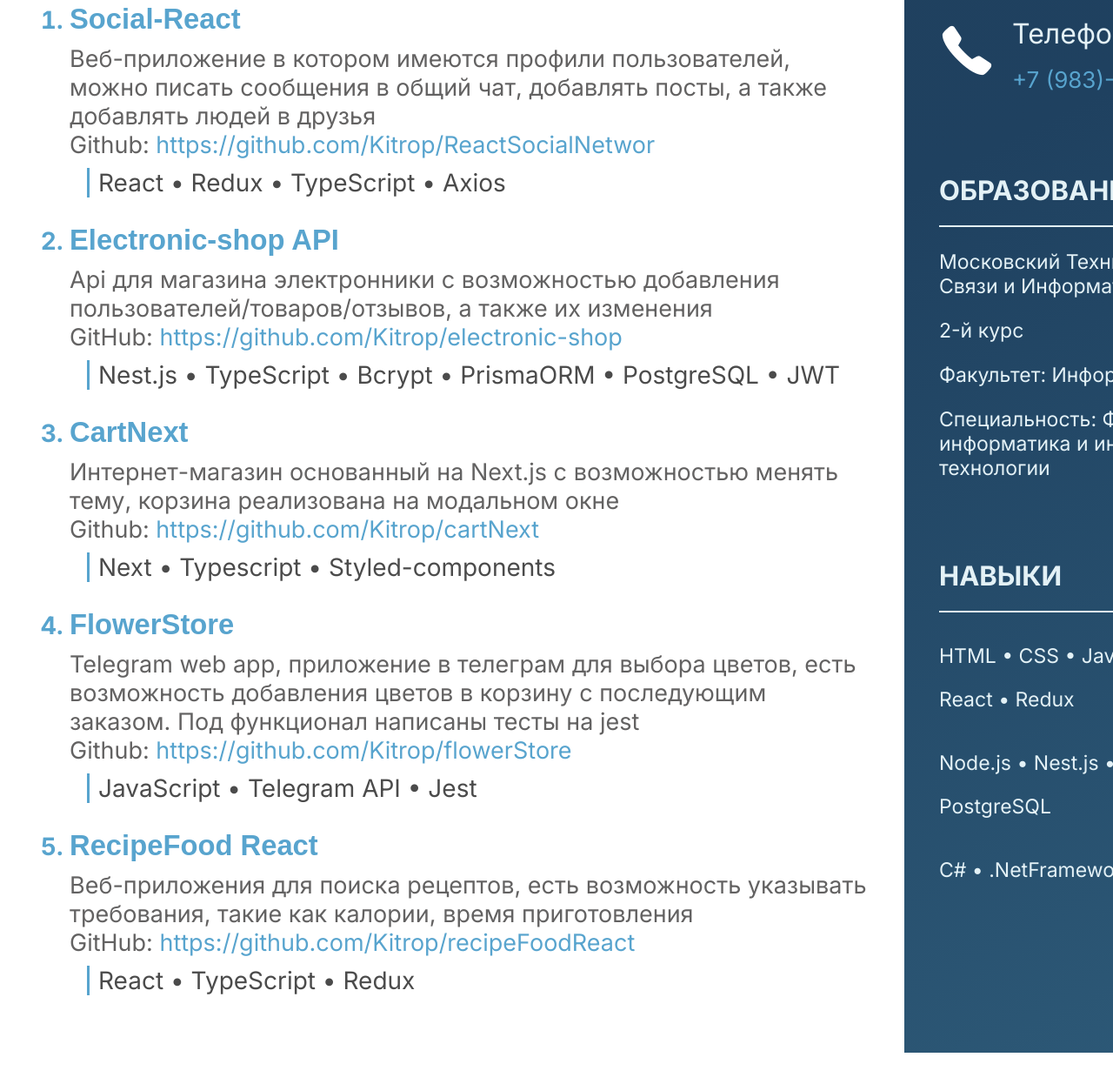
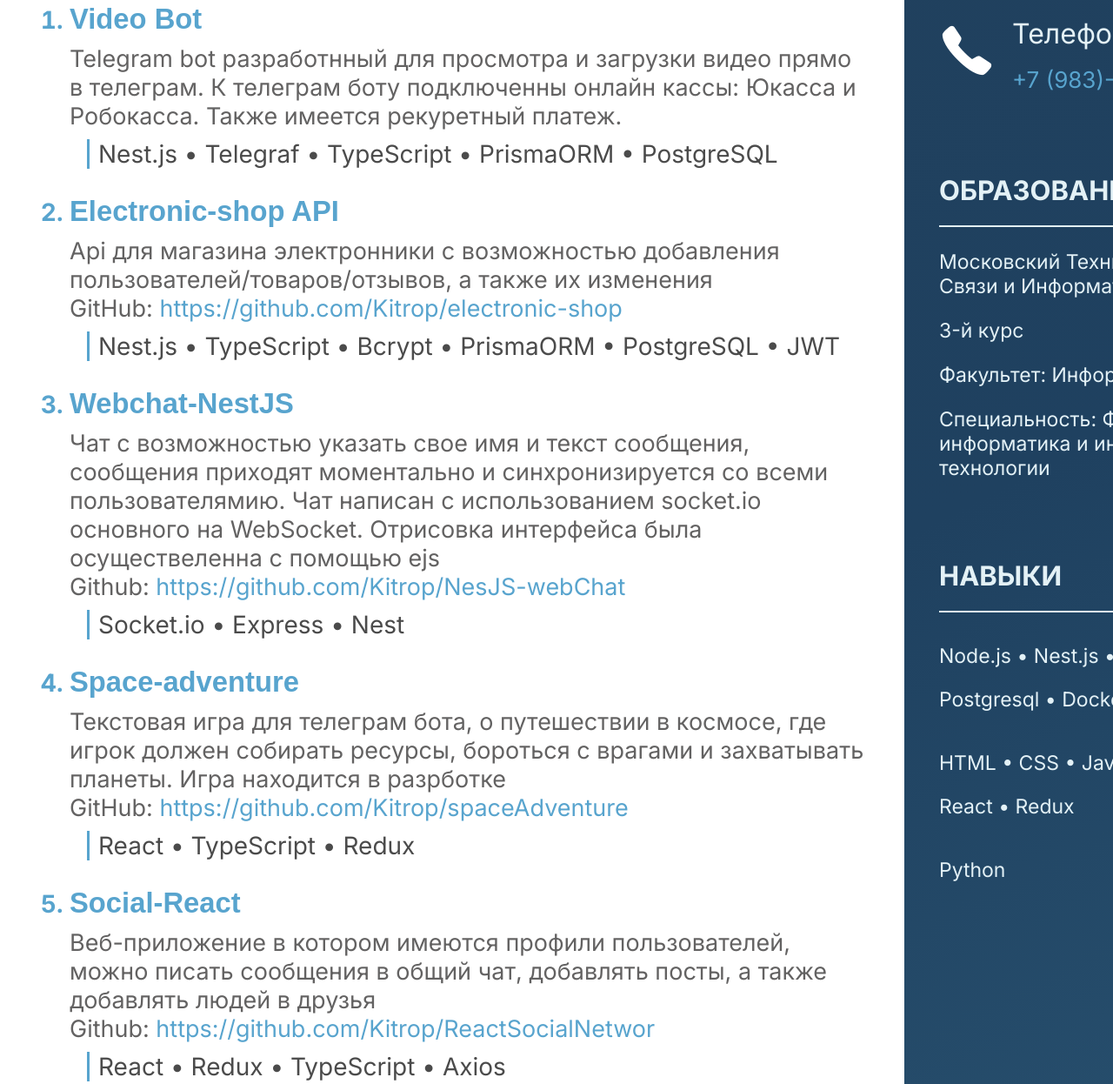
Before and after one commit to Kitrop/my-resume, a plain HTML site: page index.html in a window 1280 px wide. Shown: the part 1055-2301 px from the top of the page at 87% size. Drawn offline with Linux system fonts and the light colour scheme.

Commit message:
add new projects and update technologies

```diff
--- a/index.html
+++ b/index.html
@@ -43,6 +43,43 @@
             <div>
                 <ol>
                     <li>
+                        <h3>Video Bot</h3>
+                        <p>
+                            Telegram bot разработнный для просмотра и загрузки видео прямо в телеграм. К телеграм боту подключенны онлайн кассы: Юкасса и Робокасса. Также имеется рекуретный платеж.<br>
+                        </p>
+                        <span class="tecnologies">Nest.js • Telegraf • TypeScript • PrismaORM • PostgreSQL</span>
+                    </li>
+                    <li>
+                        <h3>Electronic-shop API</h3>
+                        <p>
+                            Api для магазина электронники с возможностью добавления пользователей/товаров/отзывов,
+                            а также их изменения<br>
+                            GitHub: <a target="_blank" rel="noopener noreferrer"
+                                       href="https://github.com/Kitrop/electronic-shop">https://github.com/Kitrop/electronic-shop</a><br>
+                        </p>
+                        <span class="tecnologies">Nest.js • TypeScript • Bcrypt • PrismaORM • PostgreSQL • JWT</span>
+                    </li>
+                    <li>
+                        <h3>Webchat-NestJS</h3>
+                        <p>
+                            Чат с возможностью указать свое имя и текст сообщения, сообщения приходят моментально и синхронизируется со всеми пользователямию. Чат написан с использованием socket.io основного на WebSocket. Отрисовка интерфейса была осуществеленна с помощью ejs<br>
+                            Github:
+                            <a target="_blank" rel="noopener noreferrer" href="https://github.com/Kitrop/NesJS-webChat">
+                                https://github.com/Kitrop/NesJS-webChat
+                            </a>
+                        </p>
+                        <span class="tecnologies">Socket.io • Express • Nest</span>
+                    </li>
+                    <li>
+                        <h3>Space-adventure</h3>
+                        <p>
+                            Текстовая игра для телеграм бота, о путешествии в космосе, где игрок должен собирать ресурсы, бороться с врагами и захватывать планеты. Игра находится в разрботке<br>
+                            GitHub: <a target="_blank" rel="noopener noreferrer"
+                                       href="https://github.com/Kitrop/spaceAdventure">https://github.com/Kitrop/spaceAdventure</a><br>
+                        </p>
+                        <span class="tecnologies">React • TypeScript • Redux</span>
+                    </li>
+                    <li>
                         <h3>Social-React</h3>
                         <p>
                             Веб-приложение в котором имеются профили пользователей, можно писать сообщения в общий чат,
@@ -53,16 +90,6 @@
                             </a>
                         </p>
                         <span class="tecnologies">React • Redux • TypeScript • Axios</span>
-                    </li>
-                    <li>
-                        <h3>Electronic-shop API</h3>
-                        <p>
-                            Api для магазина электронники с возможностью добавления пользователей/товаров/отзывов,
-                            а также их изменения<br>
-                            GitHub: <a target="_blank" rel="noopener noreferrer"
-                                       href="https://github.com/Kitrop/electronic-shop">https://github.com/Kitrop/electronic-shop</a><br>
-                        </p>
-                        <span class="tecnologies">Nest.js • TypeScript • Bcrypt • PrismaORM • PostgreSQL • JWT</span>
                     </li>
                     <li>
                         <h3>CartNext</h3>
@@ -136,20 +163,20 @@
             <h2>Образование</h2>
             <p>Московский Технический Университет Связи и Информатики • МТУСИ
             </p>
-            <p>2-й курс</p>
+            <p>3-й курс</p>
             <p>Факультет: Информационные технологии</p>
             <p>Cпециальность: Фундаментальная информатика и информационные технологии</p>
         </section>
         <section class="skills">
             <h2>Навыки</h2>
             <p>
+                Node.js • Nest.js • Express • Mongo DB • Postgresql • Docker • SQL
+            </p>
+            <p>
                 HTML • CSS • JavaScript • TypeScript • React • Redux
             </p>
             <p>
-                Node.js • Nest.js • Express • Mongo DB • PostgreSQL
-            </p>
-            <p>
-                C# • .NetFramework• Python
+                Python
             </p>
         </section>
     </section>
```
